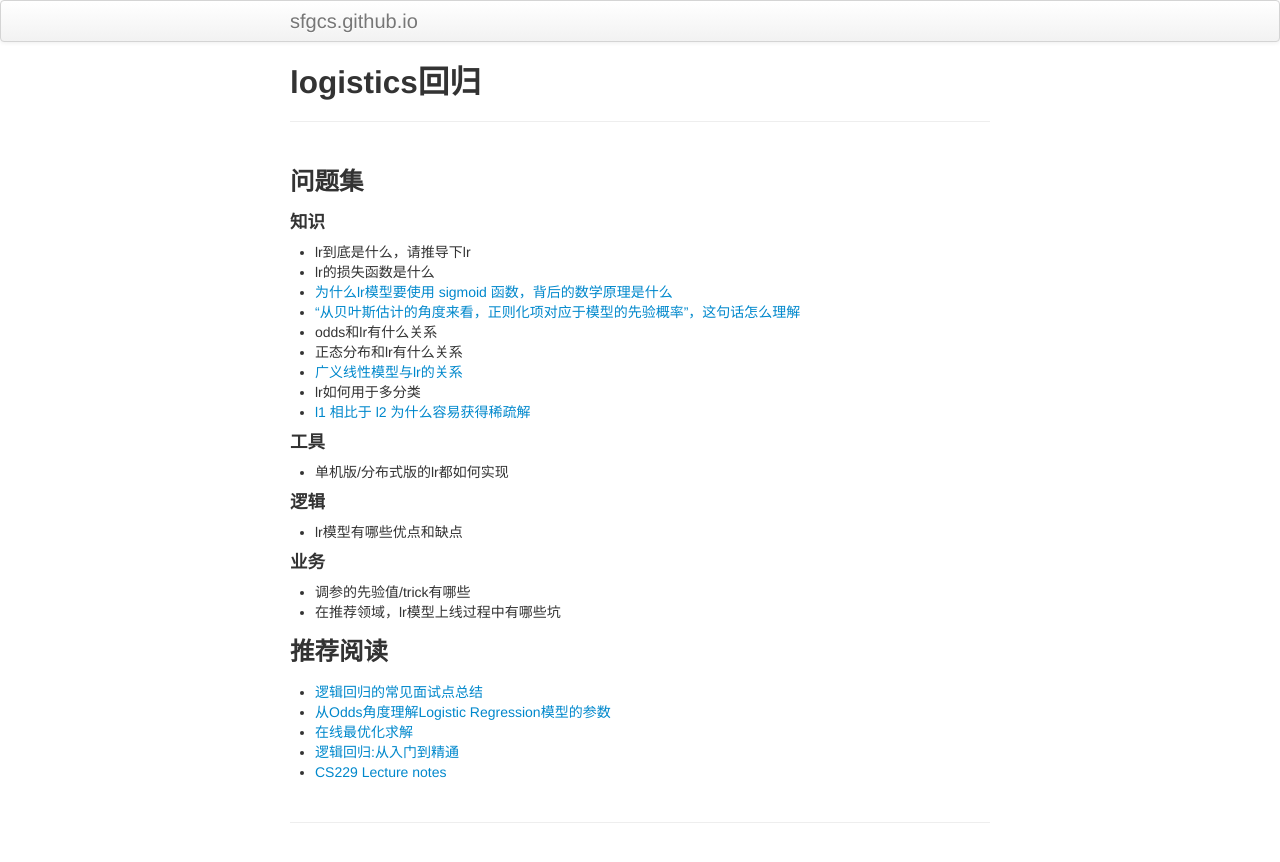
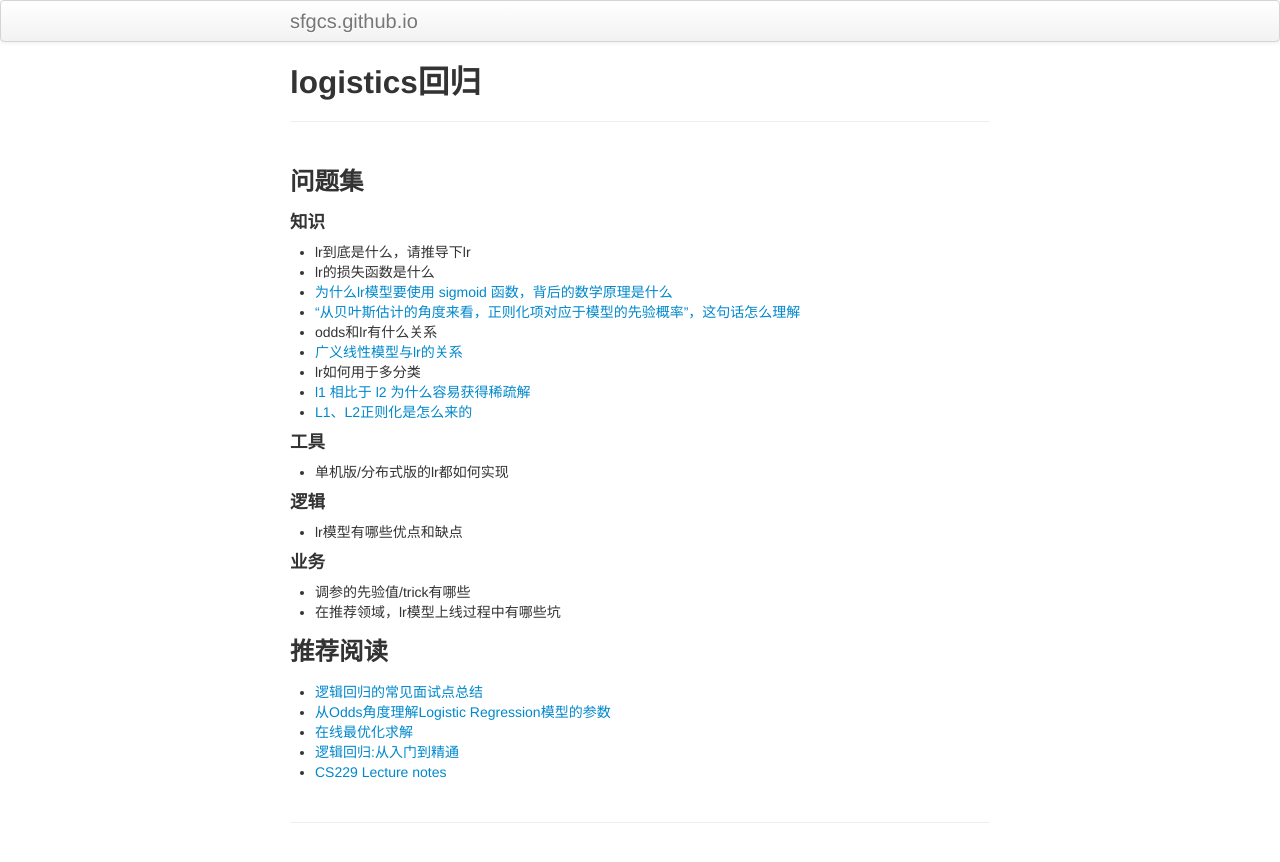
Before and after one commit to sfgcs/sfgcs.github.io, a Jekyll site: the page built from pages/lr.md, in a window 1280 px wide. Shown: the top 862 px of the page. Built offline with Jekyll 4.4.1, drawn with Linux system fonts in a browser that asks for light colours.

Commit message:
Update lr.md

```diff
--- a/pages/lr.md
+++ b/pages/lr.md
@@ -13,10 +13,10 @@ description:
 - [为什么lr模型要使用 sigmoid 函数，背后的数学原理是什么](https://www.zhihu.com/question/35322351)
 - [“从贝叶斯估计的角度来看，正则化项对应于模型的先验概率”，这句话怎么理解](https://blog.csdn.net/haolexiao/article/details/70243292)
 - odds和lr有什么关系
-- 正态分布和lr有什么关系
 - [广义线性模型与lr的关系](http://cs229.stanford.edu/notes/cs229-notes1.pdf)
 - lr如何用于多分类
 - [l1 相比于 l2 为什么容易获得稀疏解](https://www.zhihu.com/question/37096933)
+- [L1、L2正则化是怎么来的](https://blog.csdn.net/m0_38045485/article/details/82147817)
 
 #### 工具
 
```
